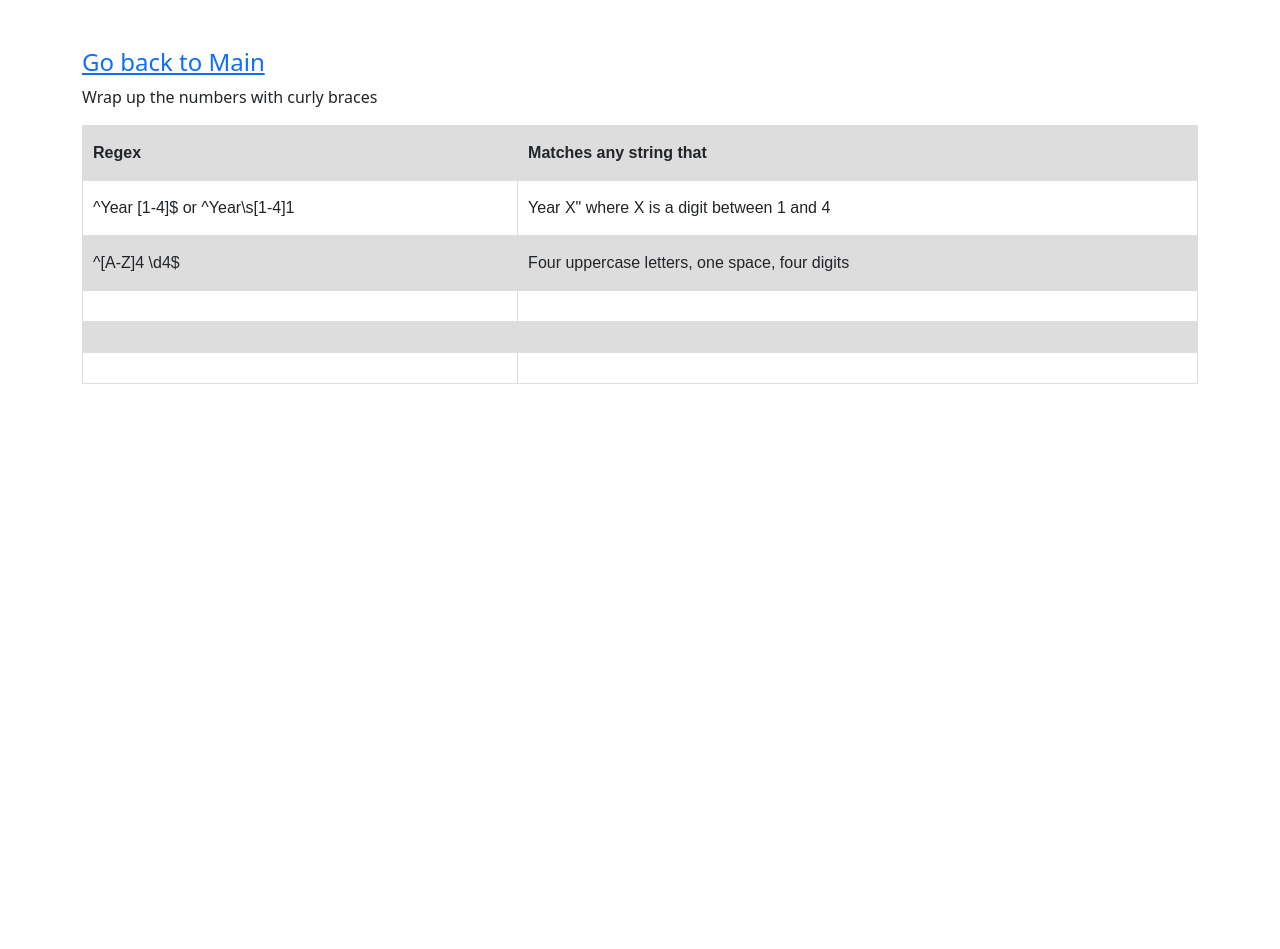
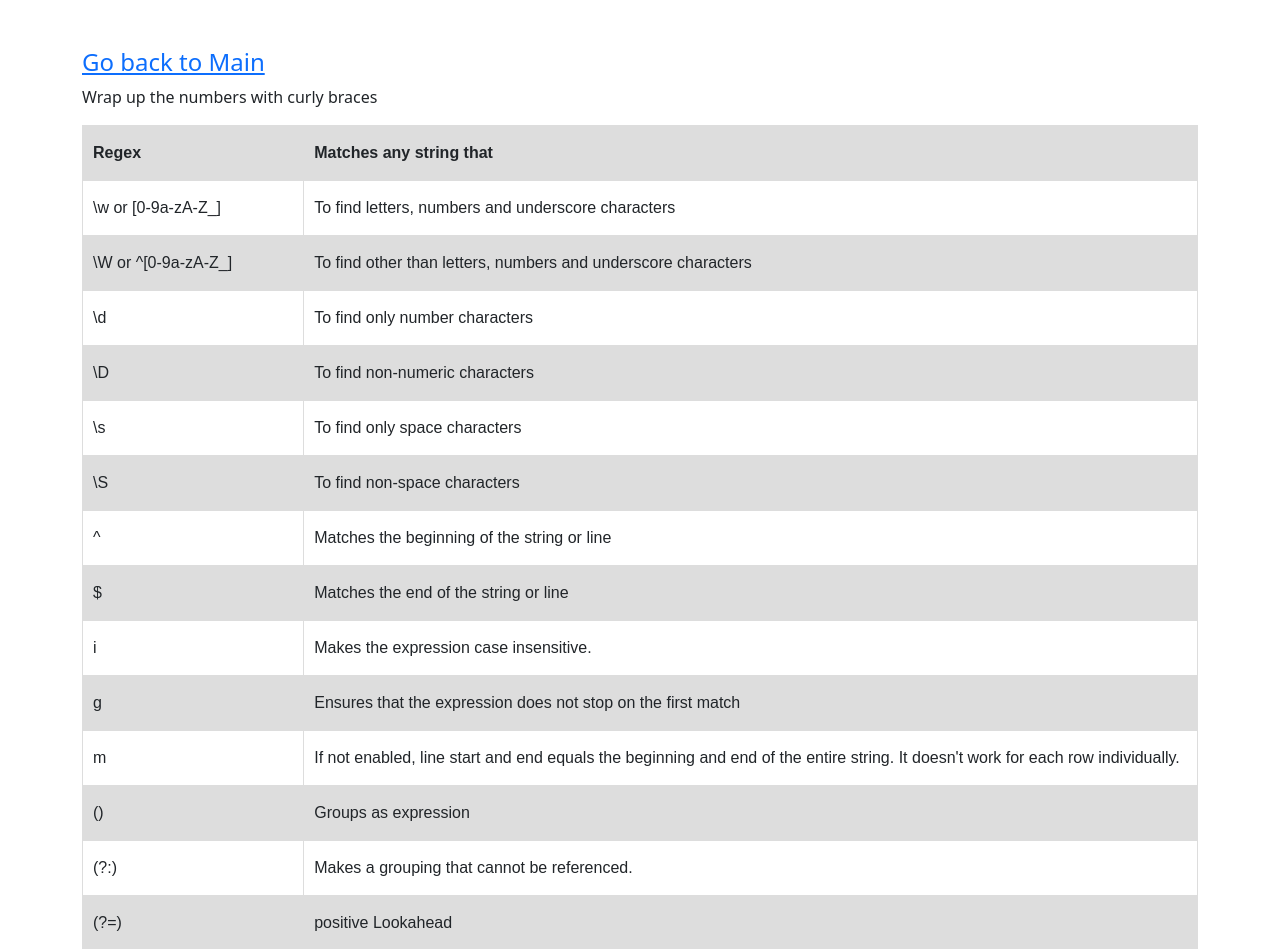
Before and after one commit to EKMahoneyLee/self_react, a React (Create React App) app: page /regex in a window 1280 px wide. Shown: the top 949 px of the page. Before the commit the page ends 800 px from the top, so only its background shows below. Built offline with nearby package versions, Linux system fonts and the light colour scheme.

Commit message:
wrap up the regex

```diff
--- a/src/components/Regex.js
+++ b/src/components/Regex.js
@@ -6,7 +6,7 @@ import '../css/regex.css';
 function Regex(){
     return (
         <>
-            <div className='container mt-5'>
+            <div className='container mt-5 mb-5'>
                 <h4 ><Link to={'/'} >Go back to Main</Link></h4>
                 <p>Wrap up the numbers with curly braces</p>
                 <table>
@@ -15,25 +15,77 @@ function Regex(){
                         <th>Matches any string that</th>
                     </tr>
                     <tr>
-                        <td>^Year [1-4]$ or ^Year\s[1-4]1
-                        </td>
-                        <td>Year X" where X is a digit between 1 and 4</td>
+                        <td>\w or [0-9a-zA-Z_]</td>
+                        <td>To find letters, numbers and underscore characters</td>
+                    </tr>
+                    <tr>
+                        <td>\W or ^[0-9a-zA-Z_]</td>
+                        <td>To find other than letters, numbers and underscore characters</td>
+                    </tr>
+                    <tr>
+                        <td>\d</td>
+                        <td>To find only number characters</td>
+                    </tr>
+                    <tr>
+                        <td>\D</td>
+                        <td>To find non-numeric characters</td>
+                    </tr>
+                    <tr>
+                        <td>\s</td>
+                        <td>To find only space characters</td>
+                    </tr>
+                    <tr>
+                        <td>\S</td>
+                        <td>To find non-space characters</td>
+                    </tr>
+                    <tr>
+                        <td>^</td>
+                        <td>Matches the beginning of the string or line</td>
+                    </tr>
+                    <tr>
+                        <td>$</td>
+                        <td>Matches the end of the string or line</td>
+                    </tr>
+                    <tr>
+                        <td>i</td>
+                        <td>Makes the expression case insensitive.</td>
+                    </tr>
+                    <tr>
+                        <td>g</td>
+                        <td>Ensures that the expression does not stop on the first match</td>
+                    </tr>
+                    <tr>
+                        <td>m</td>
+                        <td>If not enabled, line start and end equals the beginning and end of the entire string. It doesn't work for each row individually.</td>
+                    </tr>
+                    <tr>
+                        <td>()</td>
+                        <td>Groups as expression</td>
+                    </tr>
+                    <tr>
+                        <td>(?:)</td>
+                        <td>Makes a grouping that cannot be referenced.</td>
+                    </tr>
+                    <tr>
+                        <td>(?=)</td>
+                        <td>positive Lookahead</td>
+                    </tr>
+                    <tr>
+                        <td>(?!)</td>
+                        <td>Negative Lookahead</td>
                     </tr>
                     <tr>
                         <td>^[A-Z]{4} \d{4}$</td>
                         <td>Four uppercase letters, one space, four digits</td>
                     </tr>
                     <tr>
-                        <td></td>
-                        <td></td>
+                        <td>^[0-9] or ^\d</td>
+                        <td>To find only numbers at the beginning of a line</td>
                     </tr>
                     <tr>
-                        <td></td>
-                        <td></td>
-                    </tr>
-                    <tr>
-                        <td></td>
-                        <td></td>
+                        <td>^Year [1-4]$ or ^Year\s[1-4] 1
+                        </td>
+                        <td>Year X" where X is a digit between 1 and 4</td>
                     </tr>
                 </table>
                 {/* <br></br><br></br><img src="../images/.jpg" alt="image" width={500} height={500}/> */}
```
